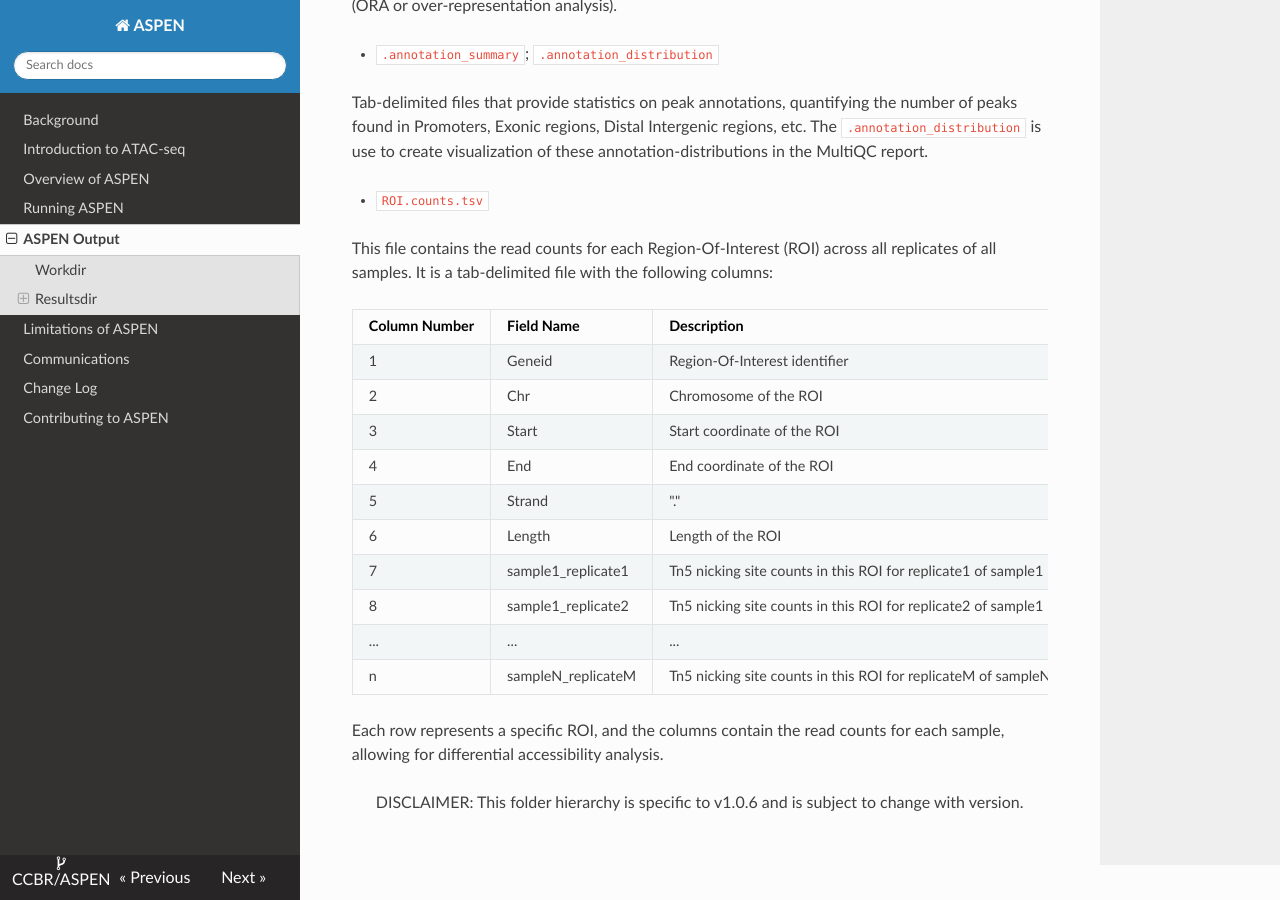
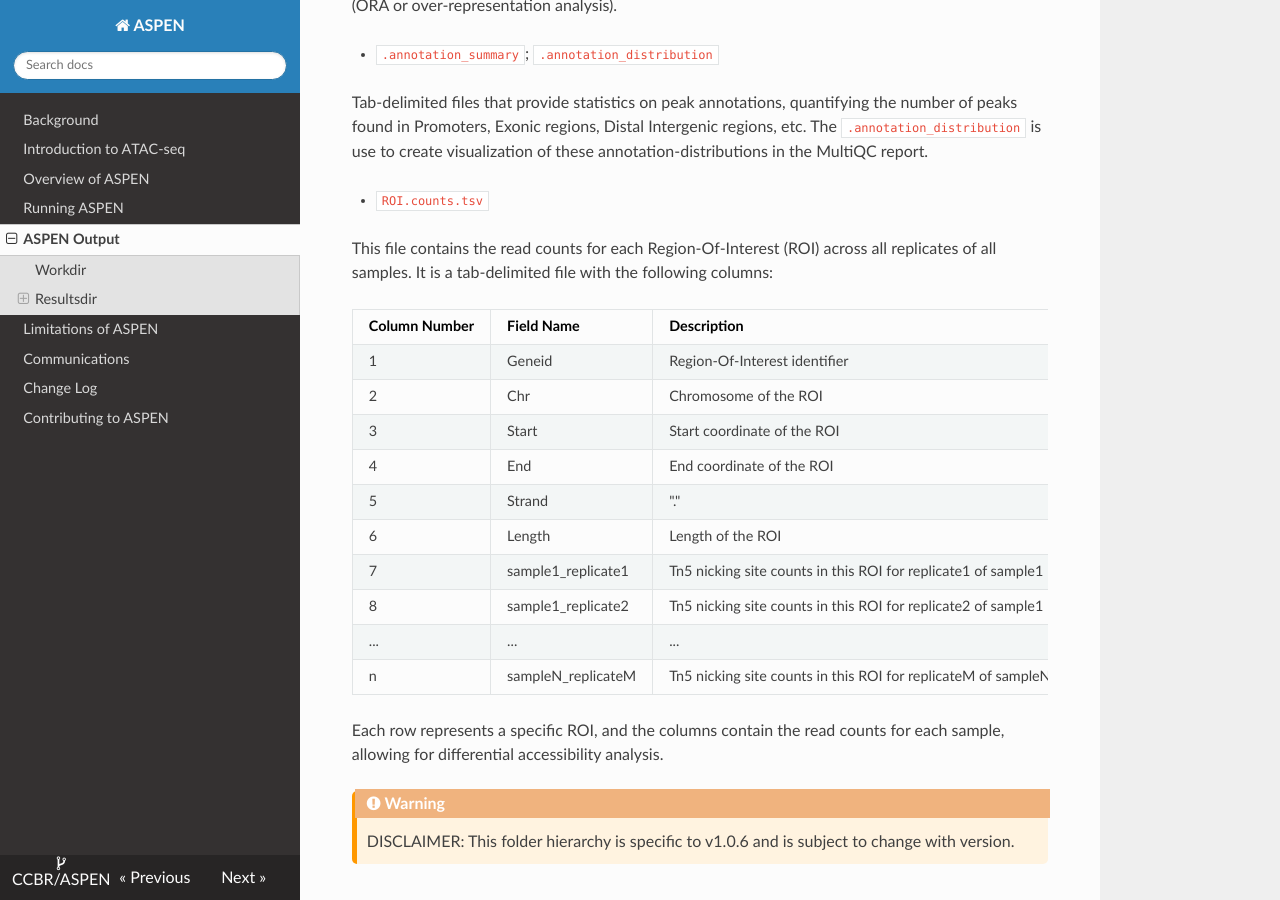
Before and after one commit to abcsFrederick/ASPEN, an MkDocs documentation site: the page built from docs/outputs.md, in a window 1280 px wide and 900 px high, scrolled down 5505 px. Built offline with MkDocs 1.6.1, drawn with Linux system fonts in a browser that asks for light colours; nearby versions of some CDN libraries.

Commit message:
refactor: format admonition note/warning

```diff
--- a/docs/outputs.md
+++ b/docs/outputs.md
@@ -218,4 +218,5 @@ This file contains the read counts for each Region-Of-Interest (ROI) across all
 
 Each row represents a specific ROI, and the columns contain the read counts for each sample, allowing for differential accessibility analysis.
 
-> DISCLAIMER: This folder hierarchy is specific to v1.0.6 and is subject to change with version.
+!!! warning
+    DISCLAIMER: This folder hierarchy is specific to v1.0.6 and is subject to change with version.
```
